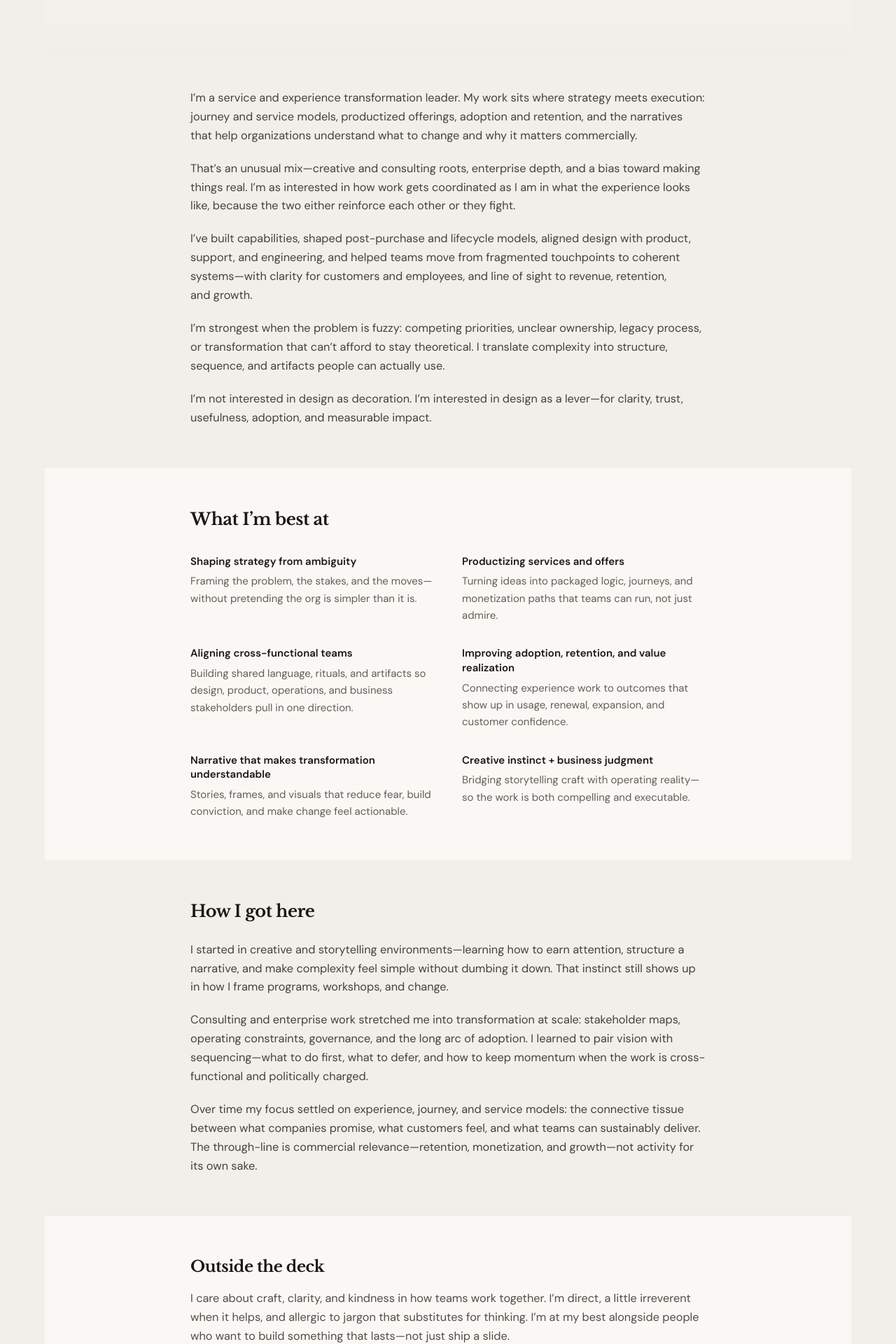
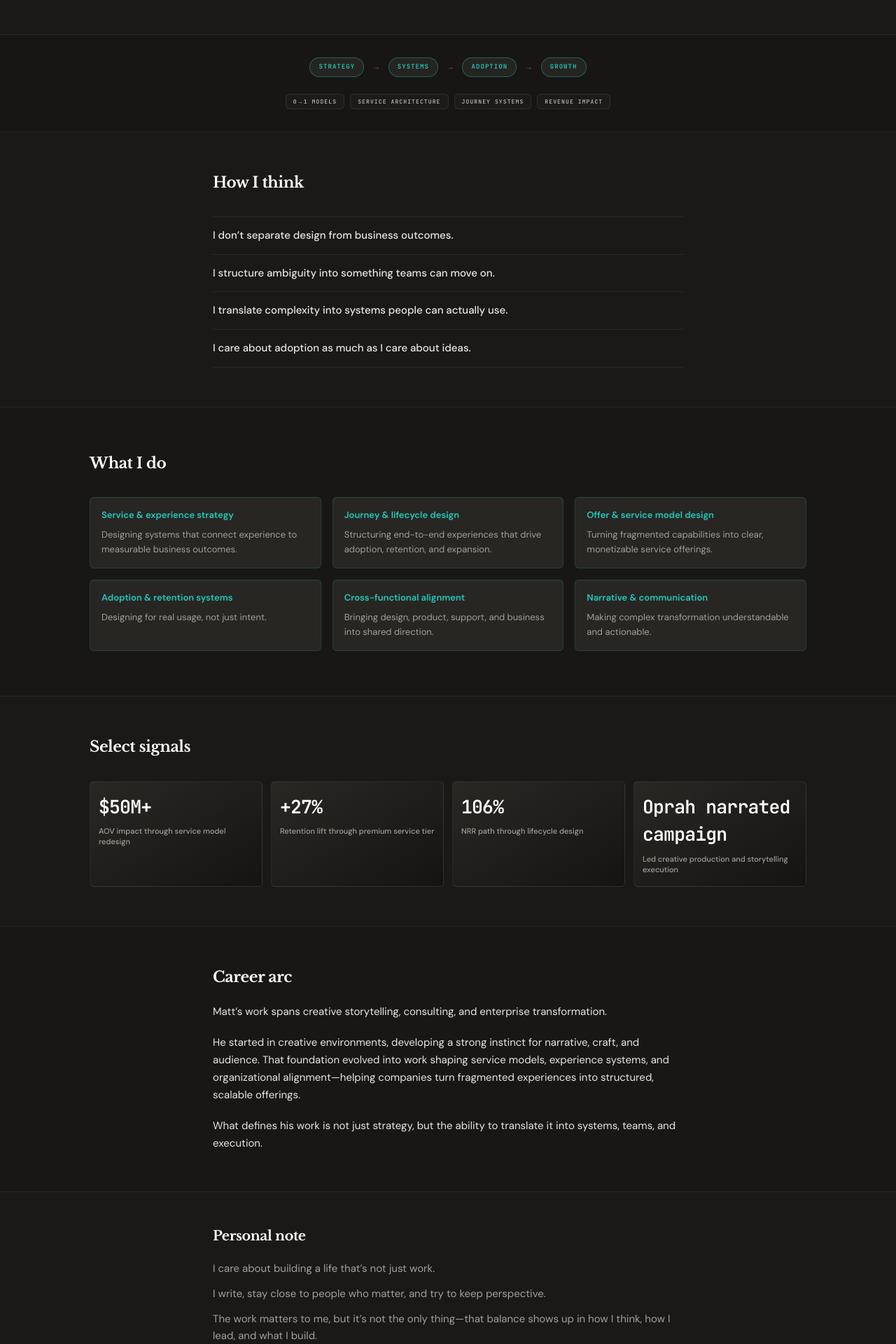
Before and after one commit to mtstangl-ship-it/matt-portfolio, a Next.js app: page /about in a window 1280 px wide. Shown: the part 361-2281 px from the top of the page at 70% size. Built offline with nearby package versions, Linux system fonts and the light colour scheme.

Commit message:
Updates to impact for mobile

```diff
--- a/src/app/about/page.tsx
+++ b/src/app/about/page.tsx
@@ -1,95 +1,148 @@
 import type { Metadata } from "next";
-import { Section } from "@/components/ui/Section";
 import { aboutPage } from "@/content/about";
 
 export const metadata: Metadata = {
   title: "About — Matt Stangl",
   description:
-    "Service and experience transformation leader—strategy, systems, storytelling, and measurable business impact.",
+    "Systems that turn ambiguity into momentum—strategy, service design, adoption, and growth.",
 };
 
 export default function About() {
   return (
-    <div className="min-h-screen bg-base-100">
-      <Section className="border-b border-ink-200/40 bg-gradient-to-b from-paper-50 to-base-100 py-12 sm:py-16">
-        <div className="max-w-3xl">
-          <p className="font-body text-[0.625rem] font-semibold uppercase tracking-[0.14em] text-accent-signal/80">
+    <div className="min-h-screen bg-dashboard-bg text-dashboard-ink-light">
+      {/* 1. Hero */}
+      <section className="border-b border-white/[0.06] px-4 py-12 sm:px-6 sm:py-16 lg:py-20">
+        <div className="mx-auto max-w-3xl">
+          <p className="font-body text-[0.625rem] font-semibold uppercase tracking-[0.16em] text-accent-signal/85">
             About
           </p>
-          <h1 className="mt-3 font-display text-[clamp(1.75rem,4vw,2.375rem)] font-semibold leading-[1.15] tracking-[-0.02em] text-ink-950">
+          <h1 className="mt-4 font-display text-[clamp(1.65rem,4.5vw,2.5rem)] font-semibold leading-[1.12] tracking-[-0.03em] text-white">
             {aboutPage.hero.headline}
           </h1>
-          <p className="mt-5 max-w-[46ch] font-body text-[clamp(1rem,2.1vw,1.125rem)] font-normal leading-[1.55] text-ink-700">
+          <p className="mt-5 max-w-[40ch] font-body text-[clamp(0.9375rem,2vw,1.0625rem)] font-normal leading-[1.55] text-dashboard-ink-muted">
             {aboutPage.hero.subhead}
           </p>
         </div>
-      </Section>
+      </section>
 
-      <Section className="py-10 sm:py-14">
-        <div className="mx-auto max-w-[46rem] space-y-5">
-          {aboutPage.intro.map((p) => (
-            <p
-              key={p.slice(0, 24)}
-              className="font-body text-[1.02rem] leading-[1.65] text-ink-800 [text-wrap:pretty]"
-            >
+      {/* 2. Visual strip */}
+      <section className="border-b border-white/[0.06] bg-dashboard-muted/40 px-4 py-8 sm:px-6">
+        <div className="mx-auto max-w-4xl">
+          <div className="flex flex-wrap items-center justify-center gap-2 sm:gap-3">
+            {aboutPage.visualStrip.flow.map((label, i) => (
+              <span key={label} className="flex items-center gap-2 sm:gap-3">
+                <span className="rounded-full border border-accent-signal/35 bg-dashboard-card/80 px-3 py-1.5 font-mono text-[0.5625rem] font-semibold uppercase tracking-[0.12em] text-accent-signal/95">
+                  {label}
+                </span>
+                {i < aboutPage.visualStrip.flow.length - 1 ? (
+                  <span className="text-[0.65rem] font-medium text-dashboard-ink-muted/60" aria-hidden>
+                    →
+                  </span>
+                ) : null}
+              </span>
+            ))}
+          </div>
+          <div className="mt-6 flex flex-wrap justify-center gap-2">
+            {aboutPage.visualStrip.pills.map((p) => (
+              <span
+                key={p}
+                className="rounded-md border border-white/[0.08] bg-dashboard-surface/60 px-2.5 py-1 font-mono text-[0.5rem] font-semibold uppercase tracking-[0.14em] text-dashboard-ink-light/75"
+              >
+                {p}
+              </span>
+            ))}
+          </div>
+        </div>
+      </section>
+
+      {/* 3. How I think */}
+      <section className="px-4 py-12 sm:px-6 sm:py-14">
+        <div className="mx-auto max-w-2xl">
+          <h2 className="font-display text-[clamp(1.15rem,2.5vw,1.35rem)] font-semibold tracking-[-0.02em] text-white">
+            {aboutPage.howIThink.title}
+          </h2>
+          <ul className="mt-8 space-y-0 divide-y divide-white/[0.07] border-y border-white/[0.07]">
+            {aboutPage.howIThink.statements.map((line) => (
+              <li
+                key={line}
+                className="py-4 font-body text-[0.9375rem] font-medium leading-snug text-dashboard-ink-light/92 first:pt-4 last:pb-4"
+              >
+                {line}
+              </li>
+            ))}
+          </ul>
+        </div>
+      </section>
+
+      {/* 4. What I do — cards */}
+      <section className="border-t border-white/[0.06] bg-dashboard-muted/25 px-4 py-12 sm:px-6 sm:py-16">
+        <div className="mx-auto max-w-5xl">
+          <h2 className="font-display text-[clamp(1.15rem,2.5vw,1.35rem)] font-semibold tracking-[-0.02em] text-white">
+            {aboutPage.whatIDo.title}
+          </h2>
+          <div className="mt-8 grid gap-3 sm:grid-cols-2 sm:gap-4 lg:grid-cols-3">
+            {aboutPage.whatIDo.cards.map((c) => (
+              <div
+                key={c.title}
+                className="rounded-md border border-accent-signal/15 bg-dashboard-card/90 p-4 shadow-[inset_0_1px_0_rgba(255,255,255,0.04)]"
+              >
+                <p className="font-body text-[0.8125rem] font-semibold leading-snug text-accent-signal/95">{c.title}</p>
+                <p className="mt-2 font-body text-[0.8125rem] leading-relaxed text-dashboard-ink-muted">{c.body}</p>
+              </div>
+            ))}
+          </div>
+        </div>
+      </section>
+
+      {/* 5. Select signals */}
+      <section className="border-t border-white/[0.06] px-4 py-12 sm:px-6 sm:py-14">
+        <div className="mx-auto max-w-5xl">
+          <h2 className="font-display text-[clamp(1.15rem,2.5vw,1.35rem)] font-semibold tracking-[-0.02em] text-white">
+            {aboutPage.signals.title}
+          </h2>
+          <div className="mt-8 grid grid-cols-1 gap-3 sm:grid-cols-2 lg:grid-cols-4">
+            {aboutPage.signals.tiles.map((t) => (
+              <div
+                key={t.value}
+                className="rounded-md border border-white/[0.08] bg-gradient-to-br from-dashboard-card to-dashboard-muted/80 px-3 py-4"
+              >
+                <p className="font-mono text-[clamp(1.25rem,3vw,1.65rem)] font-bold tabular-nums tracking-[-0.03em] text-white">
+                  {t.value}
+                </p>
+                <p className="mt-2 font-body text-[0.6875rem] font-medium leading-snug text-dashboard-ink-muted">{t.label}</p>
+              </div>
+            ))}
+          </div>
+        </div>
+      </section>
+
+      {/* 6. Career arc */}
+      <section className="border-t border-white/[0.06] bg-dashboard-muted/20 px-4 py-12 sm:px-6 sm:py-14">
+        <div className="mx-auto max-w-2xl space-y-5">
+          <h2 className="font-display text-[clamp(1.15rem,2.5vw,1.35rem)] font-semibold tracking-[-0.02em] text-white">
+            {aboutPage.career.title}
+          </h2>
+          {aboutPage.career.paragraphs.map((p) => (
+            <p key={p.slice(0, 28)} className="font-body text-[0.9375rem] leading-[1.65] text-dashboard-ink-light/88">
               {p}
             </p>
           ))}
         </div>
-      </Section>
+      </section>
 
-      <Section className="border-t border-ink-200/35 bg-paper-50/80 py-10 sm:py-14">
-        <div className="mx-auto max-w-[46rem]">
-          <h2 className="font-display text-[clamp(1.25rem,2.5vw,1.5rem)] font-semibold tracking-[-0.02em] text-ink-950">
-            {aboutPage.pillars.title}
+      {/* 7. Personal note */}
+      <section className="border-t border-white/[0.06] px-4 py-12 sm:px-6 sm:pb-20">
+        <div className="mx-auto max-w-2xl">
+          <h2 className="font-display text-[clamp(1.05rem,2vw,1.2rem)] font-semibold tracking-[-0.02em] text-white">
+            {aboutPage.personal.title}
           </h2>
-          <ul className="mt-8 grid gap-6 sm:grid-cols-2 sm:gap-x-10 sm:gap-y-8">
-            {aboutPage.pillars.items.map((item) => (
-              <li key={item.title} className="min-w-0">
-                <p className="font-body text-[0.9375rem] font-semibold leading-snug text-ink-950">{item.title}</p>
-                <p className="mt-1.5 font-body text-[0.9375rem] leading-relaxed text-ink-600">{item.body}</p>
-              </li>
-            ))}
-          </ul>
-        </div>
-      </Section>
-
-      <Section className="py-10 sm:py-14">
-        <div className="mx-auto max-w-[46rem]">
-          <h2 className="font-display text-[clamp(1.25rem,2.5vw,1.5rem)] font-semibold tracking-[-0.02em] text-ink-950">
-            {aboutPage.career.title}
-          </h2>
-          <div className="mt-6 space-y-5">
-            {aboutPage.career.paragraphs.map((p) => (
-              <p key={p.slice(0, 20)} className="font-body text-[1.02rem] leading-[1.65] text-ink-800 [text-wrap:pretty]">
-                {p}
-              </p>
+          <div className="mt-5 space-y-3 font-body text-[0.9375rem] leading-[1.6] text-dashboard-ink-muted">
+            {aboutPage.personal.sentences.map((s) => (
+              <p key={s}>{s}</p>
             ))}
           </div>
         </div>
-      </Section>
-
-      <Section className="border-t border-ink-200/35 bg-paper-50/80 py-10 sm:py-14">
-        <div className="mx-auto max-w-[46rem]">
-          <h2 className="font-display text-[clamp(1.2rem,2.2vw,1.4rem)] font-semibold tracking-[-0.02em] text-ink-950">
-            {aboutPage.personal.title}
-          </h2>
-          <p className="mt-4 font-body text-[1.02rem] leading-[1.65] text-ink-700 [text-wrap:pretty]">
-            {aboutPage.personal.body}
-          </p>
-        </div>
-      </Section>
-
-      <Section className="border-t border-ink-200/40 py-12 sm:py-16">
-        <div className="mx-auto max-w-[46rem] rounded-lg border border-ink-200/50 bg-base-100 px-5 py-6 shadow-card sm:px-8 sm:py-8">
-          <h2 className="font-display text-[clamp(1.2rem,2.2vw,1.35rem)] font-semibold tracking-[-0.02em] text-ink-950">
-            {aboutPage.closing.title}
-          </h2>
-          <p className="mt-3 font-body text-[1rem] leading-[1.65] text-ink-700 [text-wrap:pretty]">
-            {aboutPage.closing.body}
-          </p>
-        </div>
-      </Section>
+      </section>
     </div>
   );
 }
--- a/src/components/impact/revenue/PlanTierRow.tsx
+++ b/src/components/impact/revenue/PlanTierRow.tsx
@@ -16,8 +16,8 @@ const tierSurface: Record<
   }
 > = {
   business: {
-    row: "border-accent-signal/50 bg-[rgba(18,22,22,0.82)] shadow-[0_0_0_1px_rgba(34,211,199,0.12)]",
-    title: "font-extrabold tracking-wide text-[rgba(248,246,242,0.98)]",
+    row: "border-accent-signal/[0.58] bg-[rgba(18,23,23,0.9)] shadow-[0_0_0_1px_rgba(34,211,199,0.18),0_0_20px_-6px_rgba(34,211,199,0.12)]",
+    title: "font-extrabold tracking-wide text-[rgba(248,246,242,0.99)]",
     rx: "rounded-[5px]",
     businessGlow: true,
   },
@@ -66,8 +66,10 @@ export function PlanTierRow({ tier, isActive, onSelect }: Props) {
           ? "min-h-[min(13rem,34vh)] max-h-[min(27rem,54vh)] flex-1"
           : "h-11 max-h-11 shrink-0 sm:h-12 sm:max-h-12"
       } ${!isActive ? "opacity-[0.58]" : "opacity-100"} ${
-        surface.businessGlow && isActive ? "shadow-[0_0_24px_rgba(34,211,199,0.12)]" : ""
-      } ${isActive ? "ring-1 ring-accent-signal/40" : ""} transition-opacity`}
+        surface.businessGlow && isActive ? "shadow-[0_0_28px_rgba(34,211,199,0.14)]" : ""
+      } ${isActive ? "ring-1 ring-accent-signal/45" : ""} ${
+        tier === "business" && !isActive ? "ring-1 ring-accent-signal/15" : ""
+      } transition-opacity`}
       onMouseEnter={onSelect}
       role="button"
       tabIndex={0}
--- a/src/components/impact/revenue/RevenueLayerDescriptors.tsx
+++ b/src/components/impact/revenue/RevenueLayerDescriptors.tsx
@@ -34,7 +34,7 @@ export function RevenueLayerDescriptors({ tier, pairing = "stack" }: Props) {
       aria-live="polite"
     >
       {/* Fixed slot: tier copy swaps in place (opacity only) — no flex reorder, minimal vertical jump */}
-      <div className="relative min-h-[min(28vh,13.5rem)] sm:min-h-[12.25rem]">
+      <div className="relative min-h-[min(18vh,9.5rem)] max-lg:min-h-[min(16vh,8.75rem)] sm:min-h-[11rem] lg:min-h-[12.25rem]">
         <AnimatePresence mode="wait" initial={false}>
           <motion.div
             key={tier}
--- a/src/content/about.ts
+++ b/src/content/about.ts
@@ -1,61 +1,77 @@
-/** About page — positioning, narrative, and structure (Matt Stangl). */
+/** About page — modular narrative (Matt Stangl). */
 
 export const aboutPage = {
   hero: {
-    headline: "Service & experience transformation, made legible.",
+    headline: "I design systems that turn ambiguity into momentum.",
     subhead:
-      "I help organizations turn ambiguity into structure—connecting strategy, systems, storytelling, and the messy reality of cross-functional work so teams can ship offers, journeys, and operating models that stick.",
+      "Strategy, service design, and storytelling that connect experience to adoption, retention, and growth.",
   },
-  intro: [
-    "I’m a service and experience transformation leader. My work sits where strategy meets execution: journey and service models, productized offerings, adoption and retention, and the narratives that help organizations understand what to change and why it matters commercially.",
-    "That’s an unusual mix—creative and consulting roots, enterprise depth, and a bias toward making things real. I’m as interested in how work gets coordinated as I am in what the experience looks like, because the two either reinforce each other or they fight.",
-    "I’ve built capabilities, shaped post-purchase and lifecycle models, aligned design with product, support, and engineering, and helped teams move from fragmented touchpoints to coherent systems—with clarity for customers and employees, and line of sight to revenue, retention, and growth.",
-    "I’m strongest when the problem is fuzzy: competing priorities, unclear ownership, legacy process, or transformation that can’t afford to stay theoretical. I translate complexity into structure, sequence, and artifacts people can actually use.",
-    "I’m not interested in design as decoration. I’m interested in design as a lever—for clarity, trust, usefulness, adoption, and measurable impact.",
-  ],
-  pillars: {
-    title: "What I’m best at",
-    items: [
+  /** Horizontal strip — links to Impact / system language */
+  visualStrip: {
+    flow: ["Strategy", "Systems", "Adoption", "Growth"],
+    pills: ["0→1 models", "Service architecture", "Journey systems", "Revenue impact"],
+  },
+  howIThink: {
+    title: "How I think",
+    statements: [
+      "I don’t separate design from business outcomes.",
+      "I structure ambiguity into something teams can move on.",
+      "I translate complexity into systems people can actually use.",
+      "I care about adoption as much as I care about ideas.",
+    ],
+  },
+  whatIDo: {
+    title: "What I do",
+    cards: [
       {
-        title: "Shaping strategy from ambiguity",
-        body: "Framing the problem, the stakes, and the moves—without pretending the org is simpler than it is.",
+        title: "Service & experience strategy",
+        body: "Designing systems that connect experience to measurable business outcomes.",
       },
       {
-        title: "Productizing services and offers",
-        body: "Turning ideas into packaged logic, journeys, and monetization paths that teams can run, not just admire.",
+        title: "Journey & lifecycle design",
+        body: "Structuring end-to-end experiences that drive adoption, retention, and expansion.",
       },
       {
-        title: "Aligning cross-functional teams",
-        body: "Building shared language, rituals, and artifacts so design, product, operations, and business stakeholders pull in one direction.",
+        title: "Offer & service model design",
+        body: "Turning fragmented capabilities into clear, monetizable service offerings.",
       },
       {
-        title: "Improving adoption, retention, and value realization",
-        body: "Connecting experience work to outcomes that show up in usage, renewal, expansion, and customer confidence.",
+        title: "Adoption & retention systems",
+        body: "Designing for real usage, not just intent.",
       },
       {
-        title: "Narrative that makes transformation understandable",
-        body: "Stories, frames, and visuals that reduce fear, build conviction, and make change feel actionable.",
+        title: "Cross-functional alignment",
+        body: "Bringing design, product, support, and business into shared direction.",
       },
       {
-        title: "Creative instinct + business judgment",
-        body: "Bridging storytelling craft with operating reality—so the work is both compelling and executable.",
+        title: "Narrative & communication",
+        body: "Making complex transformation understandable and actionable.",
       },
     ],
   },
+  signals: {
+    title: "Select signals",
+    tiles: [
+      { value: "$50M+", label: "AOV impact through service model redesign" },
+      { value: "+27%", label: "Retention lift through premium service tier" },
+      { value: "106%", label: "NRR path through lifecycle design" },
+      { value: "Oprah narrated campaign", label: "Led creative production and storytelling execution" },
+    ],
+  },
   career: {
-    title: "How I got here",
+    title: "Career arc",
     paragraphs: [
-      "I started in creative and storytelling environments—learning how to earn attention, structure a narrative, and make complexity feel simple without dumbing it down. That instinct still shows up in how I frame programs, workshops, and change.",
-      "Consulting and enterprise work stretched me into transformation at scale: stakeholder maps, operating constraints, governance, and the long arc of adoption. I learned to pair vision with sequencing—what to do first, what to defer, and how to keep momentum when the work is cross-functional and politically charged.",
-      "Over time my focus settled on experience, journey, and service models: the connective tissue between what companies promise, what customers feel, and what teams can sustainably deliver. The through-line is commercial relevance—retention, monetization, and growth—not activity for its own sake.",
+      "Matt’s work spans creative storytelling, consulting, and enterprise transformation.",
+      "He started in creative environments, developing a strong instinct for narrative, craft, and audience. That foundation evolved into work shaping service models, experience systems, and organizational alignment—helping companies turn fragmented experiences into structured, scalable offerings.",
+      "What defines his work is not just strategy, but the ability to translate it into systems, teams, and execution.",
     ],
   },
   personal: {
-    title: "Outside the deck",
-    body: "I care about craft, clarity, and kindness in how teams work together. I’m direct, a little irreverent when it helps, and allergic to jargon that substitutes for thinking. I’m at my best alongside people who want to build something that lasts—not just ship a slide.",
-  },
-  closing: {
-    title: "What energizes me",
-    body: "Work where the mandate is real, the stakeholders are sharp, and the outcome has to survive contact with customers and the business. If you’re wrestling with fragmentation, monetization, adoption, or the gap between strategy and what actually ships, we’ll probably have a good conversation.",
+    title: "Personal note",
+    sentences: [
+      "I care about building a life that’s not just work.",
+      "I write, stay close to people who matter, and try to keep perspective.",
+      "The work matters to me, but it’s not the only thing—that balance shows up in how I think, how I lead, and what I build.",
+    ],
   },
 } as const;
```
Also changed, not shown: src/components/impact/ImpactMissionControl.tsx (+11 -5 lines), src/components/impact/RevenueSystemViz.tsx (+41 -2 lines), src/components/impact/revenue/service-category-layout.ts (+8 -8 lines), src/content/revenue-viz.ts (added, +12 -0 lines).
